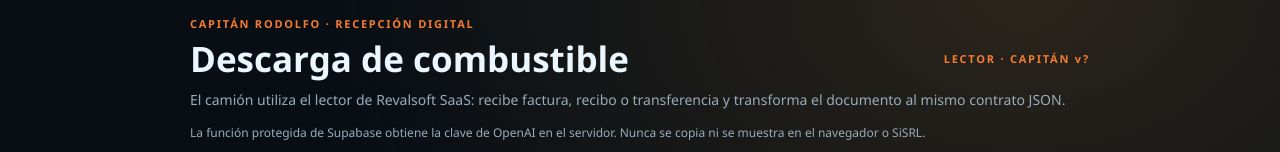
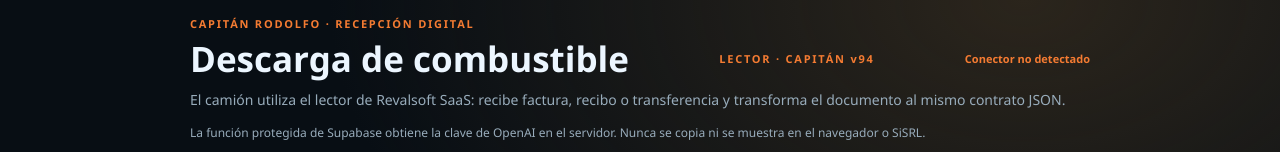
Before and after one commit to DuilioMF/capitan-rodolfo, a plain HTML site: page documentos.html in a window 1280 px wide. Shown: the top 152 px of the page. Drawn offline with Linux system fonts and the light colour scheme; no server answers.

Commit message:
feat(version): lector independiente V94 y estado del conector en su ventana

```diff
--- a/documentos.html
+++ b/documentos.html
@@ -23,10 +23,10 @@ pre{max-height:250px;overflow:auto;white-space:pre-wrap;overflow-wrap:anywhere;c
 @media(max-width:620px){body{padding:10px}.truck-wrap{min-height:130px}}
 </style>
 </head>
-<body>
+<body data-capitan-build="94">
 <main>
 <div class="ey">CAPITÁN RODOLFO · RECEPCIÓN DIGITAL</div>
-<div class="headline"><h1>Descarga de combustible</h1><span id="docVersion" class="ey">LECTOR</span></div>
+<div class="headline"><h1>Descarga de combustible</h1><span id="docVersion" class="ey">LECTOR · CAPITÁN v94</span><span id="docConnectorVersion" class="ey" style="letter-spacing:0">Conector: comprobando…</span></div>
 <p class="desc">El camión utiliza el lector de Revalsoft SaaS: recibe factura, recibo o transferencia y transforma el documento al mismo contrato JSON.</p>
 <p class="note">La función protegida de Supabase obtiene la clave de OpenAI en el servidor. Nunca se copia ni se muestra en el navegador o SiSRL.</p>
 <div class="truck-wrap" id="truckWrap" aria-label="Camión cisterna digital">
@@ -223,7 +223,37 @@ pre{max-height:250px;overflow:auto;white-space:pre-wrap;overflow-wrap:anywhere;c
   a.click();URL.revokeObjectURL(url);
  });
  $('copy').addEventListener('click',async()=>{if(!extracted)return;try{await navigator.clipboard.writeText(JSON.stringify(extracted,null,2));status('JSON copiado. Revisalo antes de usarlo.','ok')}catch(e){status('No se pudo copiar: '+e.message,'bad')}});
- fetch('VERSION?ts='+Date.now(),{cache:'no-store'}).then(r=>r.ok?r.text():'').then(v=>{$('docVersion').textContent='LECTOR · CAPITÁN v'+(v.trim()||'?')}).catch(()=>{});
+ const pageVersion=document.body.dataset.capitanBuild;
+ $('docVersion').textContent='LECTOR · CAPITÁN v'+pageVersion;
+ fetch('VERSION?ts='+Date.now(),{cache:'no-store'}).then(async r=>r.ok?(await r.text()).trim():'').then(published=>{
+   if(published&&published!==pageVersion)$('docVersion').textContent+=' · Publicada v'+published+' (recargar)';
+ }).catch(()=>{});
+ async function showConnectorVersion(){
+   const ports=[8787,8797,18787,27877,37877,48787,57877];
+   const desktop=['127.0.0.1','localhost'].includes(location.hostname);
+   const bases=[...(desktop?[location.origin+'/_doinglio_sql']:[]),
+     ...ports.map(p=>'http://127.0.0.1:'+p)];
+   const results=await Promise.all(bases.map(async base=>{
+     const ctrl=new AbortController(),timer=setTimeout(()=>ctrl.abort(),1600);
+     try{
+       const r=await fetch(base+'/health',{cache:'no-store',signal:ctrl.signal,
+         ...(desktop?{}:{targetAddressSpace:'local'})});
+       if(!r.ok)return null;
+       const h=await r.json();
+       return h.ok&&h.service==='Capitan Rodolfo Local'?
+         {version:String(h.version||'?'),connected:h.connected===true,database:String(h.database||'')}:null;
+     }catch(_){return null}finally{clearTimeout(timer)}
+   }));
+   const found=results.filter(Boolean).sort((a,b)=>
+     Number(b.connected)-Number(a.connected)||(Number(b.version)||0)-(Number(a.version)||0));
+   const current=found[0];
+   $('docConnectorVersion').textContent=current?
+     'Conector v'+current.version+(current.version!==pageVersion?' · ACTUALIZAR':'')+
+     (current.connected?' · SQL '+(current.database||'conectada'):' · sin conexión'):
+     'Conector no detectado';
+ }
+ showConnectorVersion();
+ setInterval(showConnectorVersion,60000);
 })();
 </script>
 </body>
```
